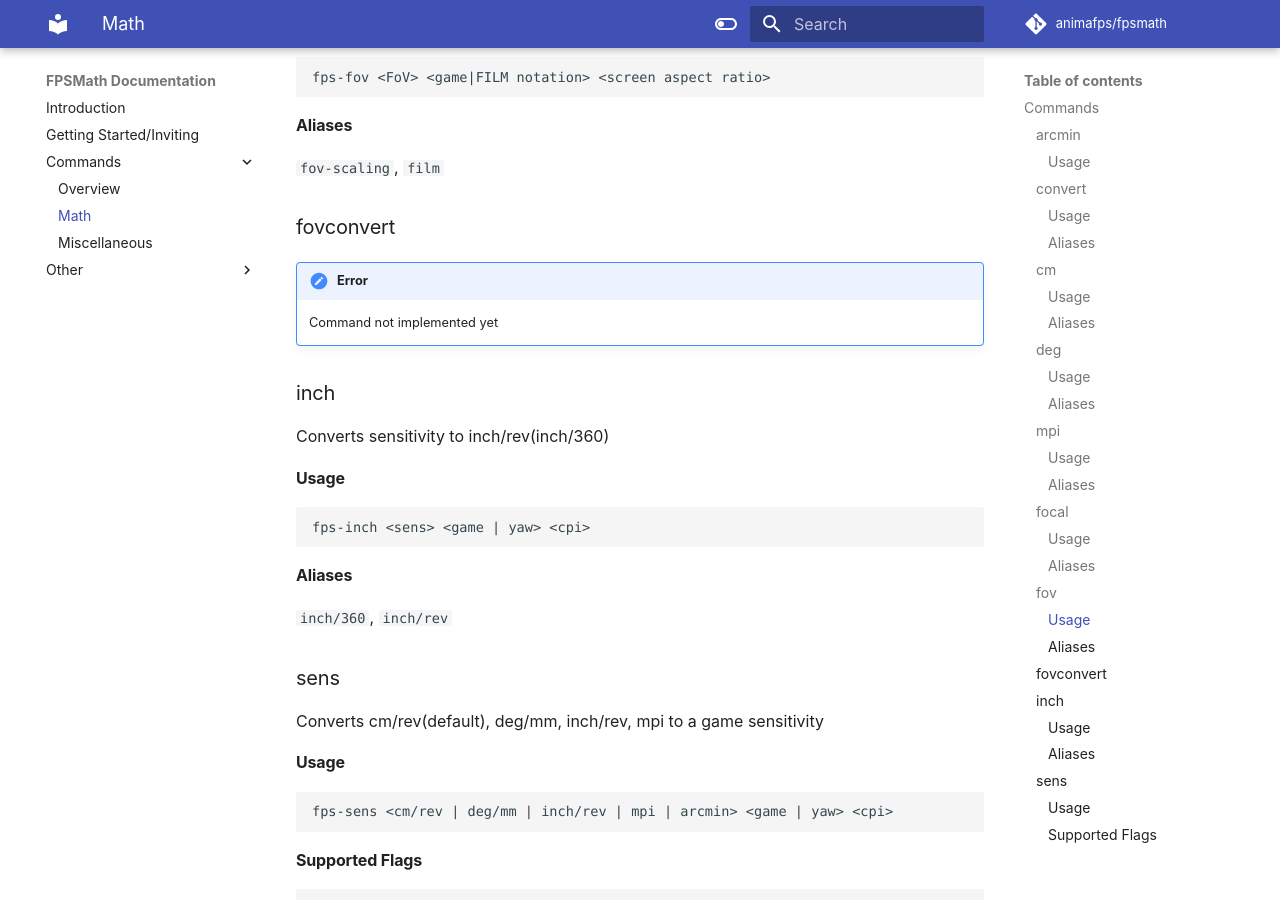
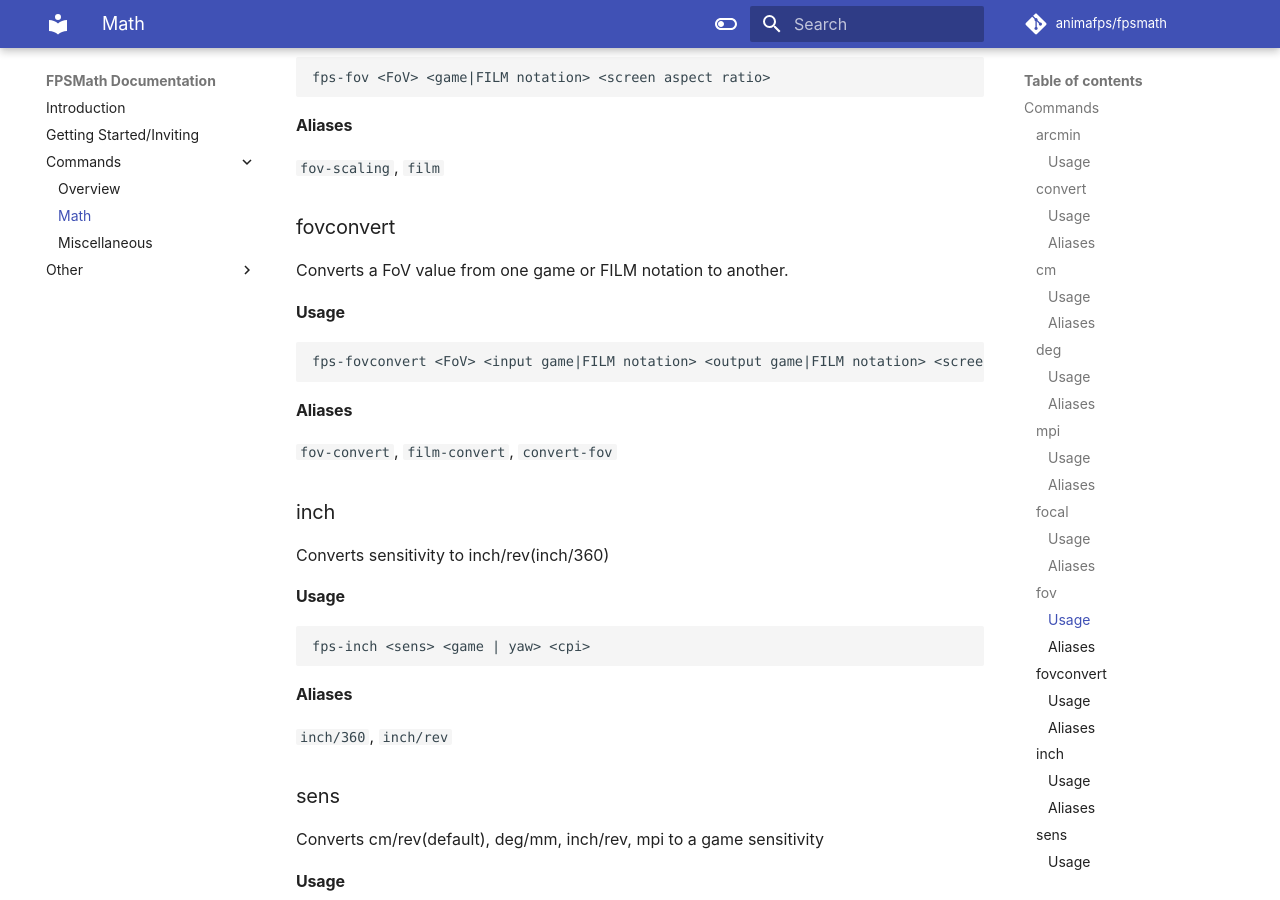
Before and after one commit to animafps/fpsmath, an MkDocs documentation site: the page built from docs/commands/math.md, in a window 1280 px wide and 900 px high, scrolled down 2252 px. Built offline with MkDocs 1.6.1 and Material for MkDocs 9.7.7, drawn with Linux system fonts in a browser that asks for light colours; comment, search, counter and statistics services are not loaded.

Commit message:
docs: added relevant documentation for fovconvert command

````diff
--- a/docs/commands/math.md
+++ b/docs/commands/math.md
@@ -112,8 +112,17 @@ fps-fov <FoV> <game|FILM notation> <screen aspect ratio>
 
 ### fovconvert
 
-!!! error
-    Command not implemented yet
+Converts a FoV value from one game or FILM notation to another.
+
+#### Usage
+
+```text
+fps-fovconvert <FoV> <input game|FILM notation> <output game|FILM notation> <screen aspect ratio>
+```
+
+#### Aliases
+
+`fov-convert`, `film-convert`, `convert-fov`
 
 ### inch
 
````
Also changed, not shown: docs/commands/index.md (+1 -1 lines).
